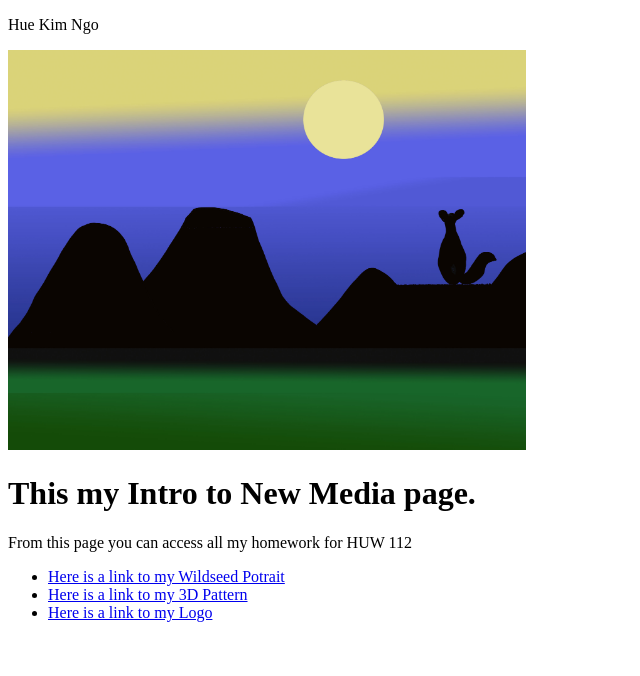
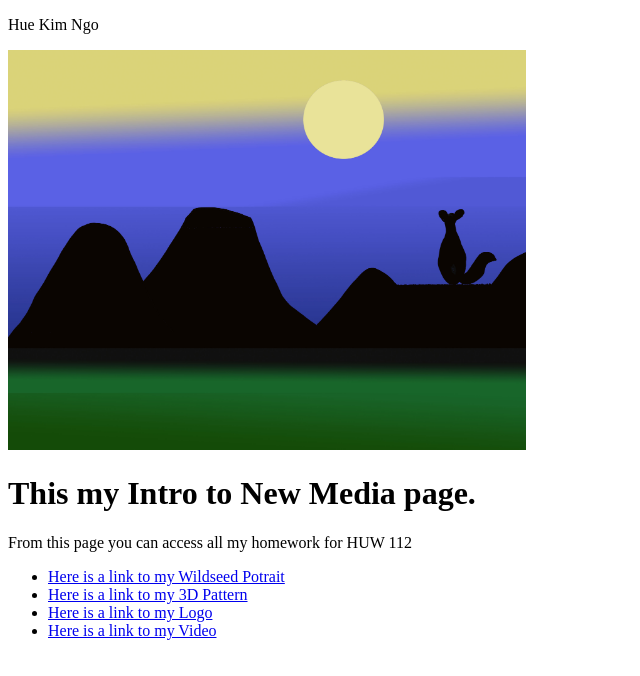
Before and after one commit to KimNgo265/KimNgo265.github.io, a plain HTML site: page index.html in a window 1280 px wide. Shown: the whole page, without its empty margins (0-640 px from the left). Drawn offline with Linux system fonts and the light colour scheme.

Commit message:
Update index.html

```diff
--- a/index.html
+++ b/index.html
@@ -9,5 +9,6 @@
       <li><a href="wildseedportrait.html">Here is a link to my Wildseed Potrait</a></li>
       <li><a href="3dpattern.html">Here is a link to my 3D Pattern</a></li>
       <li><a href="Logo.html">Here is a link to my Logo</a></li>
+      <li><a href="shortvideo.html">Here is a link to my Video</a></li>
       </body>
 </html>
```
